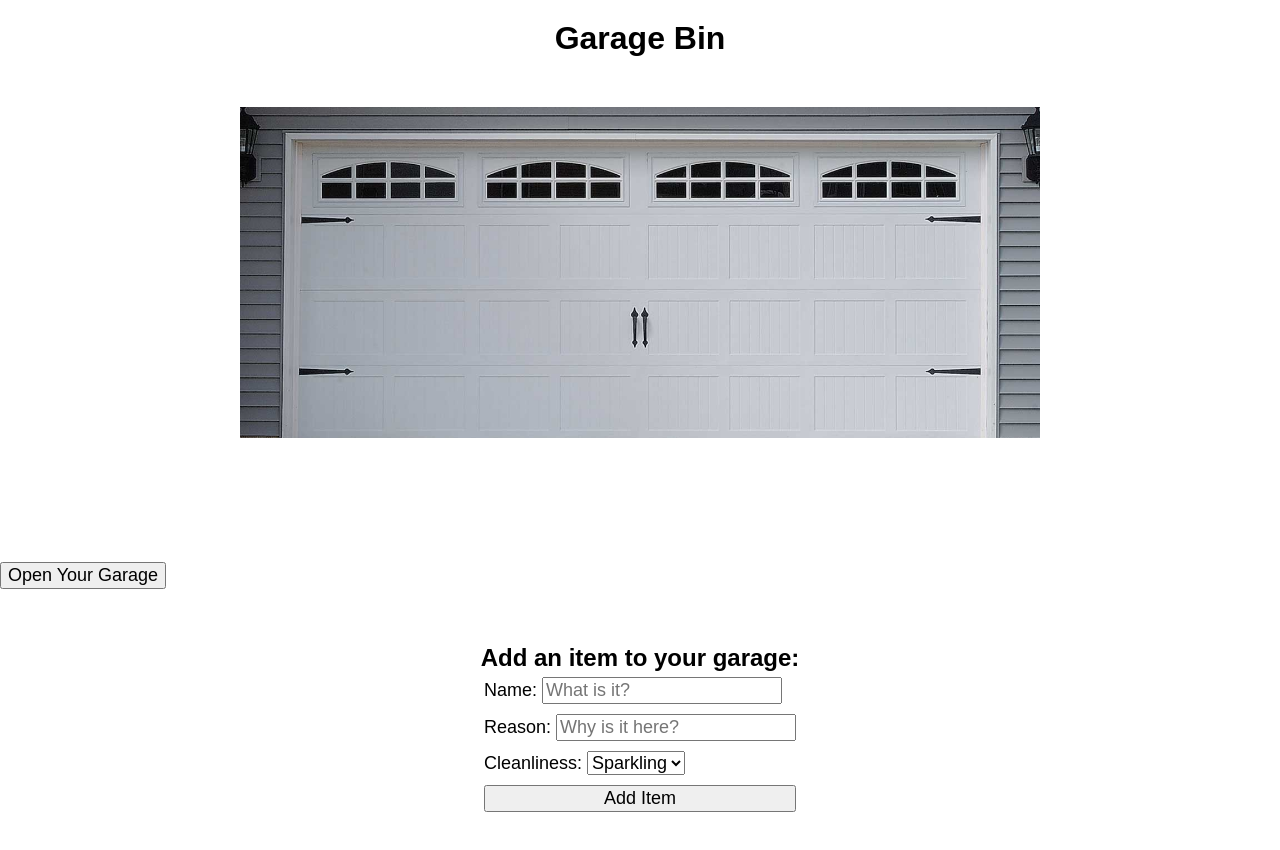
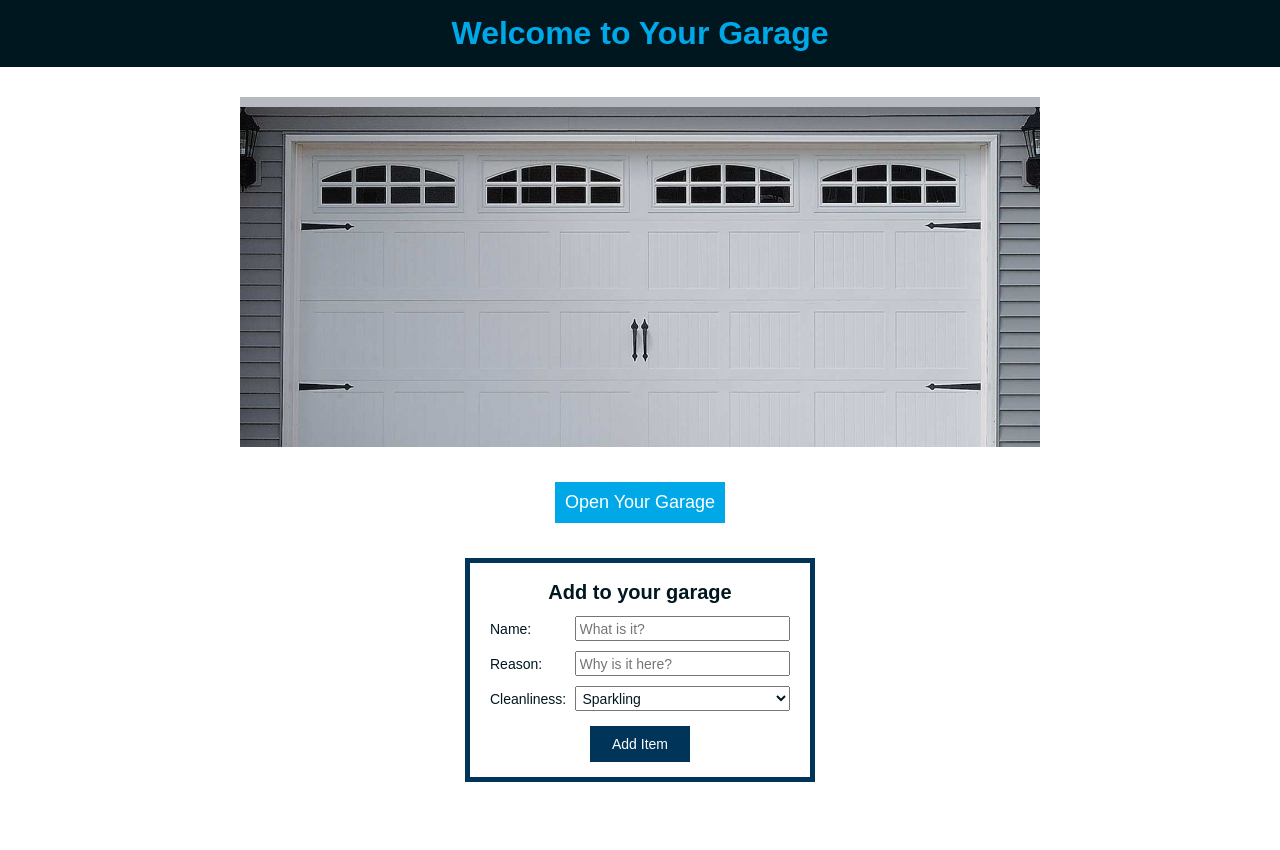
Before and after one commit to katiescruggs/garage-bin, a website: page public/index.html in a window 1280 px wide. After the commit the page ends 812 px from the top, so only its background shows below. Drawn offline with Linux system fonts and the light colour scheme; no server answers.

Commit message:
Style header and form

```diff
--- a/public/index.html
+++ b/public/index.html
@@ -6,9 +6,9 @@
   </head>
   <body>
     <header>
-      <h1>Garage Bin</h1>
+      <h1>Welcome to Your Garage</h1>
     </header>
-
+    <main>
       <section class="garage-section">
         <h2>You have <span id="items-count">0</span> items in your garage:</h2>
         <h3>
@@ -22,21 +22,23 @@
         <button id="desc-btn">Sort Descending</button>
       </section>
 
+      <section class="button-section">
         <button id="garage-btn">Open Your Garage</button>
+      </section>
 
 
       <section class="add-item">
-      <h2>Add an item to your garage:</h2>
-      <form action="">
-        <div>
+        <form action="submit">
+          <h2 class="add-item-title">Add to your garage</h2>
+          <div class="form-div">
             <label for="name-input">Name: </label>
             <input id="name-input" type="text" placeholder="What is it?">
           </div>
-        <div>
+          <div class="form-div">
             <label for="reason-input">Reason: </label>
             <input id="reason-input" type="text" placeholder="Why is it here?">
           </div>
-        <div>
+          <div class="form-div">
             <label for="cleanliness-select">Cleanliness: </label>
             <select name="cleanliness" id="cleanliness-select">
               <option value="Sparkling">Sparkling</option>
@@ -47,6 +49,7 @@
           <button id="submit-btn">Add Item</button>
         </form>
       </section>
+    </main>
     <script src="scripts/jquery.min.js"></script>
     <script src="scripts/scripts.js"></script>
   </body>
--- a/public/styles/styles.css
+++ b/public/styles/styles.css
@@ -1,11 +1,17 @@
 * {
   box-sizing: border-box;
+  color: #00171F;
   font-family: sans-serif;
   margin: 0;
 }
 
+header {
+  background-color: #00171F;
+  padding: 15px;
+}
+
 h1 {
-  margin: 20px;
+  color: #00A8E8;
   text-align: center;
 }
 
@@ -13,11 +19,21 @@ section {
   align-items: center;
   display: flex;
   flex-direction: column;
-  margin: 50px auto;
+  margin: 30px auto;
+}
+
+button {
+  background-color: #00A8E8;
+  border: none;
+  color: #FFFFFF;
+  padding: 10px;
 }
 
 .garage-section {
-  height: 400px;
+  background-color: #B6B9C0;
+  height: 350px;
+  overflow: scroll;
+  padding: 10px;
   position: relative;
   width: 800px;
 }
@@ -25,22 +41,59 @@ section {
 #garage-img {
   cursor: pointer;
   position: absolute;
+  height: 350px;
   width: 800px;
 }
 
+.add-item-title {
+  align-self: center;
+  font-size: 20px;
+  margin: 7.5px;
+}
+
 form {
+  border: 5px solid #00A8E8;
+  border-color: #003459;
   display: flex;
   flex-direction: column;
+  padding: 10px 20px;
+  width: 350px;
+}
+
+.form-div {
+  display: flex;
+  align-items: center;
+  justify-content: space-between;
 }
 
 label {
-  font-size: 18px;
+  font-size: 14px;
+  text-align: right;
 }
 
 #name-input,
 #reason-input,
 #cleanliness-select,
-#submit-btn,
+#submit-btn {
+  font-size: 14px;
+  margin: 5px 0;
+}
+
+#submit-btn {
+  background-color: #003459;
+  margin: 5px auto;
+  margin-top: 10px;
+  width: 100px;
+}
+
+#name-input,
+#reason-input,
+#cleanliness-select {
+  padding: 2.5px;
+  width: 215px;
+}
+
+
 #garage-btn {
   font-size: 18px;
   margin: 5px 0;
```
Lines whose indentation alone changed are shown as unchanged.
